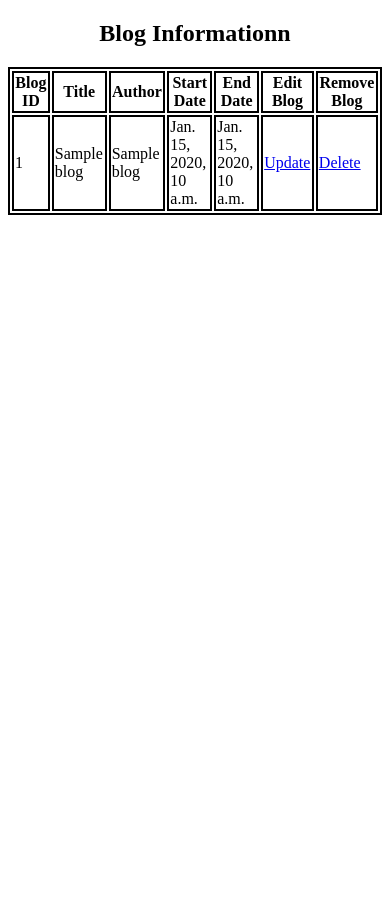
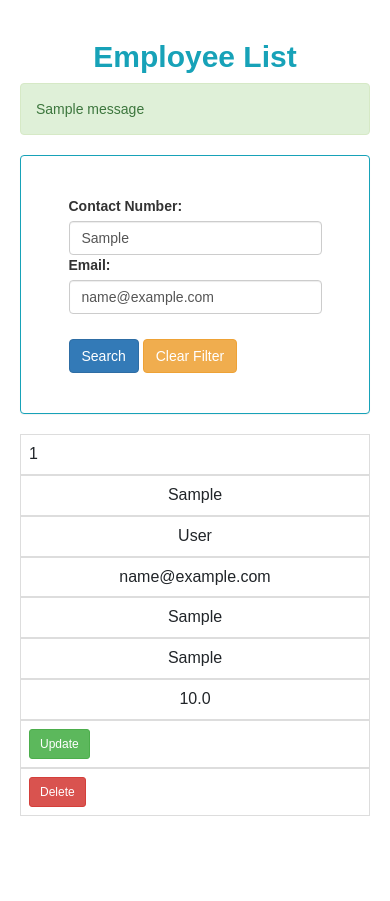
Before and after one commit to muthusiva249/django_begginer, a Django app: template employee_project/employee_register/templates/search.html in a window 390 px wide. Before the commit the page ends 215 px from the top, so only its background shows below. Run offline with Django 4.2, Linux system fonts and the light colour scheme; tables that the repository leaves empty hold one stand-in row (values such as "Sample post"); the template is opened without the code that fills it: values that come from a table or form of the project are taken from there, most other values are stand-ins (such as "Sample title", 1, 10 or a date in 2020); one stand-in notice (Sample message) is shown; some libraries are stand-ins or nearby versions.

Commit message:
pagination changes

```diff
--- a/employee_project/employee_register/templates/search.html
+++ b/employee_project/employee_register/templates/search.html
@@ -1,53 +1,211 @@
 <!DOCTYPE html>
-<html lang="en">
+<html>
+<link rel="stylesheet" href="https://stackpath.bootstrapcdn.com/bootstrap/4.3.1/css/bootstrap.min.css">
+<link href="https://cdn.jsdelivr.net/npm/bootstrap@5.0.2/dist/css/bootstrap.min.css" rel="stylesheet" integrity="sha384-EVSTQN3/azprG1Anm3QDgpJLIm9Nao0Yz1ztcQTwFspd3yD65VohhpuuCOmLASjC" crossorigin="anonymous">
+<link rel="stylesheet" href="https://maxcdn.bootstrapcdn.com/bootstrap/3.4.1/css/bootstrap.min.css">
 
-<head>
-    <meta charset="UTF-8">
-    <meta http-equiv="X-UA-Compatible" content="IE=edge">
-    <meta name="viewport" content="width=device-width, initial-scale=1.0">
-    <title>Search Blog</title>
-</head>
 <style>
-    table,
-    th,
-    td
-    {
-        border: 2px solid;
+    body {
+  margin: 0;
+  padding: 20px;
+  font-family: sans-serif;
+}
+
+* {
+  box-sizing: border-box;
+}
+
+.table {
+  width: 100%;
+  border-collapse: collapse;
+}
+
+.table td,
+.table th {
+  padding: 12px 15px;
+  border: 1px solid #ddd;
+  text-align: center;
+  font-size: 16px;
+}
+
+.table th {
+  background-color: #92c9e6;
+  color: #ffffff;
+}
+
+.table tbody tr:nth-child(even) {
+  background-color: #d1e8f5;
+}
+
+/*responsive*/
+
+@media (max-width: 500px) {
+  .table thead {
+    display: none;
+  }
+
+  .table,
+  .table tbody,
+  .table tr,
+  .table td {
+    display: block;
+    width: 100%;
+  }
+  .table tr {
+    margin-bottom: 15px;
+  }
+  .table td {
+    padding-left: 50%;
+    text-align: left;
+    position: relative;
+  }
+  .table td::before {
+    content: attr(data-label);
+    position: absolute;
+    left: 0;
+    width: 50%;
+    padding-left: 15px;
+    font-size: 15px;
+    font-weight: bold;
+    text-align: left;
+  }
+
+  .box8 {
+    box-shadow: 0px 0px 5px 1px #999;
+  }
+
+  .mx-t3 {
+    margin-top: -3rem;
+  }
+
+    .panel-body {
+    padding: 40px;
+    }
+
+    .panel-primary {
+    border-color: #17a2b8;
+    }
+
+    .txt-white {
+    color: #e4eaf0;
+    text-decoration: none;
+}
+
+    a:focus, a:hover {
+    color: #e4eaf0;
+    text-decoration: underline;
+}
 }
 </style>
 
-<body>
-    <h2 style="text-align:center"> Blog Informationn </h2>
-    <table align="center" style="margin: 0px auto;">
+<head>
+  <title>Employee List</title>
+  <meta name="viewport" content="width=device-width, initial-scale=1">
+</head>
+
+<div class="">
+    <h2 class="text-center" style="color:#17a2b8"><b>Employee List</b></h2>
+    {% if messages %}
+        {% for message in messages %}
+            <div class="alert alert-success" role="alert">
+                {{message}}
+            </div>
+        {% endfor %}
+    {% endif %}
+</div>
+
+<!-- <form method="get" action="">
+    <label for="contact">Phone Number:</label>
+    <input type="text" name="contact" id="contact" value="{{ contact_filter }}">
+
+    <label for="email">Email:</label>
+    <input type="text" name="email" id="email" value="{{ email_filter }}">
+
+    <button type="submit">Apply Filters</button>
+
+    <a href="{% url 'retrieve-employee' %}">
+        <button type="button">Clear Filters</button>
+    </a>
+</form> -->
+
+<div class="panel panel-primary">
+    <div class="panel-body">
+      <div class='row'>
+        <form method='get' id='select_form' action="">
+          <div class='col-lg-3 col-sm-12 col-xs-12 col-md-3'>
+            <label>Contact Number:</label><br/>
+            <input type="contact" class="form-control" name="contact" placeholder="Enter Contact Number" id="contact" value="{{ contact_filter }}" pattern="[7896][0-9]{9}" maxlength="10" >
+          </div>
+
+          <div class='col-lg-3 col-sm-12 col-xs-12 col-md-3'>
+          <label for="email">Email:</label><br/>
+          <input type="text" class="form-control" name="email" id="email" placeholder="Enter email" value="{{ email_filter }}">
+          </div>
+
+          <div class='col-lg-3 col-sm-12 col-xs-12 col-md-3'>
+            <button type='submit' class='btn btn-primary' style='margin-top:25px;'>Search</button>
+            <a href="{% url 'retrieve-employee' %}">
+                <!-- <button type="button">Clear Filters</button> -->
+                <button type='button' class='btn btn-warning' style='margin-top:25px;'>Clear Filter</button>
+            </a>
+
+          </div>
+
+        </form>
+      </div>
+    </div>
+</div>
+
+<table class="table">
   <thead>
-            <tr>
-                <th>Blog ID</th>
-                <th>Title</th>
-                <th>Author</th>
-                <th>Start Date</th>
-                <th>End Date</th>
-                <th>Edit Blog</th>
-                <th>Remove Blog</th>
-            </tr>
+    <th>S.No</th>
+    <th>First Name</th>
+    <th>Last Name</th>
+    <th>Email</th>
+    <th>Contact</th>
+    <th>Desg</th>
+    <th>Salary</th>
+    <th>Update</th>
+    <th>Delete</th>
   </thead>
   <tbody>
-            {% for blog in blogs %}
+    {% with sno=1 %}
+    {% for employees in employee %}
     <tr>
-                <td>{{blog.blog_id}}</td>
-                <td>{{blog.title}}</td>
-                <td>{{blog.author_name}}</td>
-                <td>{{blog.start_date}}</td>
-                <td>{{blog.end_date}}</td>
-                <td>
-                    <a href="/update/{{blog.pk}}">Update</a>
-                </td>
-                <td>
-                    <a href="/delete/{{blog.pk}}">Delete</a>
-                </td>
+      <!-- <td class="text-center">{{ sno }}</td> -->
+      <td>{{ forloop.counter }}</td>
+      <td class="text-center">{{employees.firstname}}</td>
+      <td class="text-center">{{employees.lastname}}</td>
+      <td class="text-center">{{employees.email}}</td>
+      <td class="text-center">{{employees.contact}}</td>
+      <td class="text-center">{{employees.designation}}</td>
+      <td class="text-center">{{employees.salary}}</td>
+      <td><button type="button" class="btn btn-success btn-sm">Update</button></td>
+      <td><button type="button" class="btn btn-danger btn-sm">Delete</button></td>
     </tr>
     {% endfor %}
+    {% endwith %}
+
 </tbody>
 </table>
+
+<div class="pagination">
+    <span class="step-links">
+        {% if employee.has_previous %}
+            <button class="btn btn-primary"> <a style="color:white" href="?page=1">&laquo; first</a> <button>
+            <button class="btn btn-primary"><a style="color:white" href="?page={{ employee.previous_page_number }}">previous</a> </button>
+        {% endif %}
+
+        <!-- <span class="current">
+            Page {{ employee.number }} of {{ employee.paginator.num_pages }}.
+        </span> -->
+
+        {% if employee.has_next %}
+            <button class="btn btn-primary"><a style="color:white" href="?page={{ employee.next_page_number }}">next</a ></button>
+           <button class="btn btn-primary"> <a style="color:white" href="?page={{ employee.paginator.num_pages }}">last &raquo;</a> </button>
+        {% endif %}
+    </span>
+</div>
 </body>
 
 </html>
--- a/employee_project/employee_register/url.py
+++ b/employee_project/employee_register/url.py
@@ -2,8 +2,8 @@ from django.urls import path
 from . import views
 
 urlpatterns = [
-    path('', views.create_employee, name='create-employee')
-    # path('search/', views.retrieve_employee, name='retrieve-employee'),
+    path('', views.create_employee, name='create-employee'),
+    path('search/', views.retrieve_employee, name='retrieve-employee')
     # path('update/<int:pk>', views.update_employee, name='update-employee'),
     # path('delete/<int:pk>', views.delete_employee, name='delete-employee'),
 ]
```
Also changed, not shown: employee_project/employee_register/templates/create.html (+2 -9 lines), employee_project/employee_register/views.py (+29 -8 lines). Lines whose indentation alone changed are shown as unchanged.
